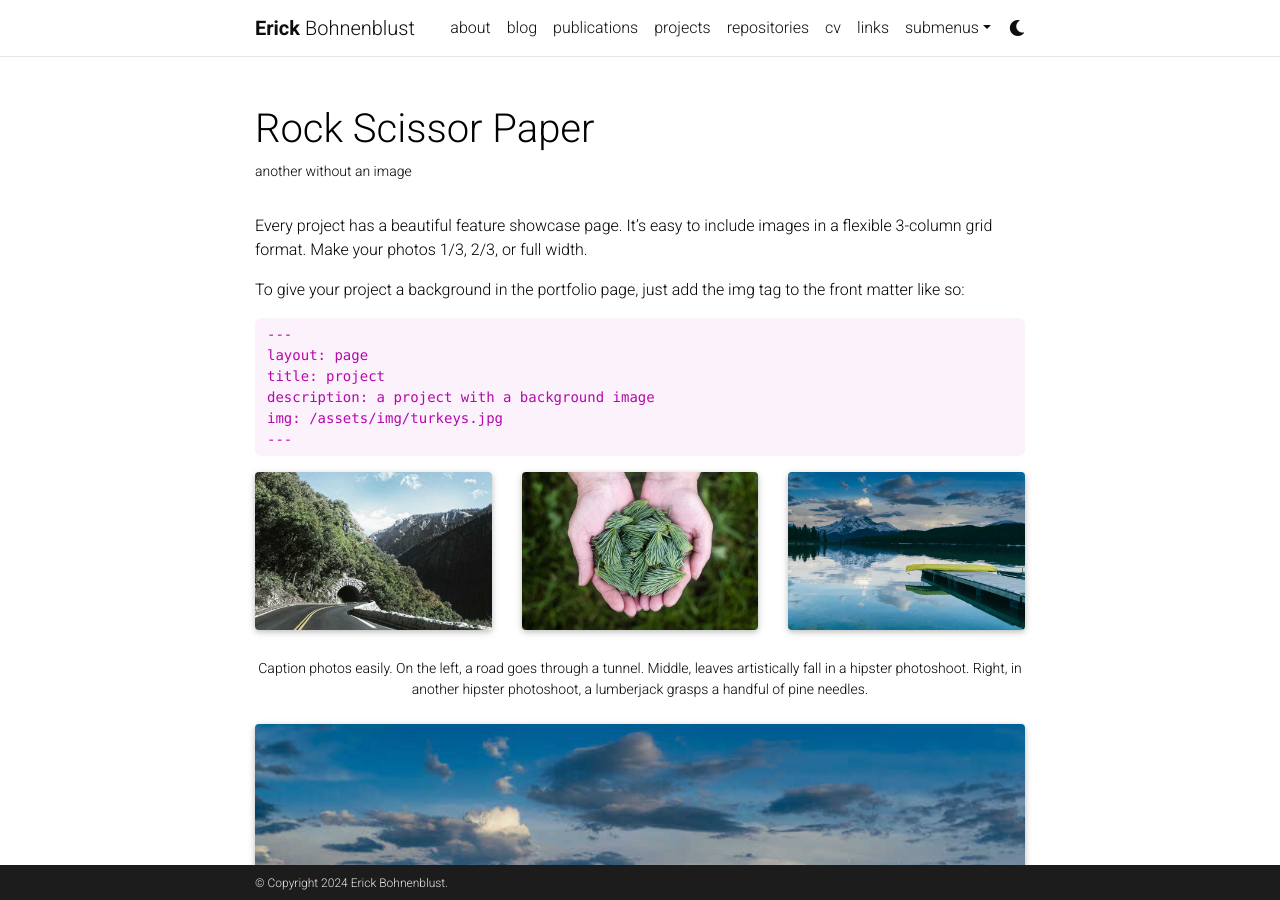
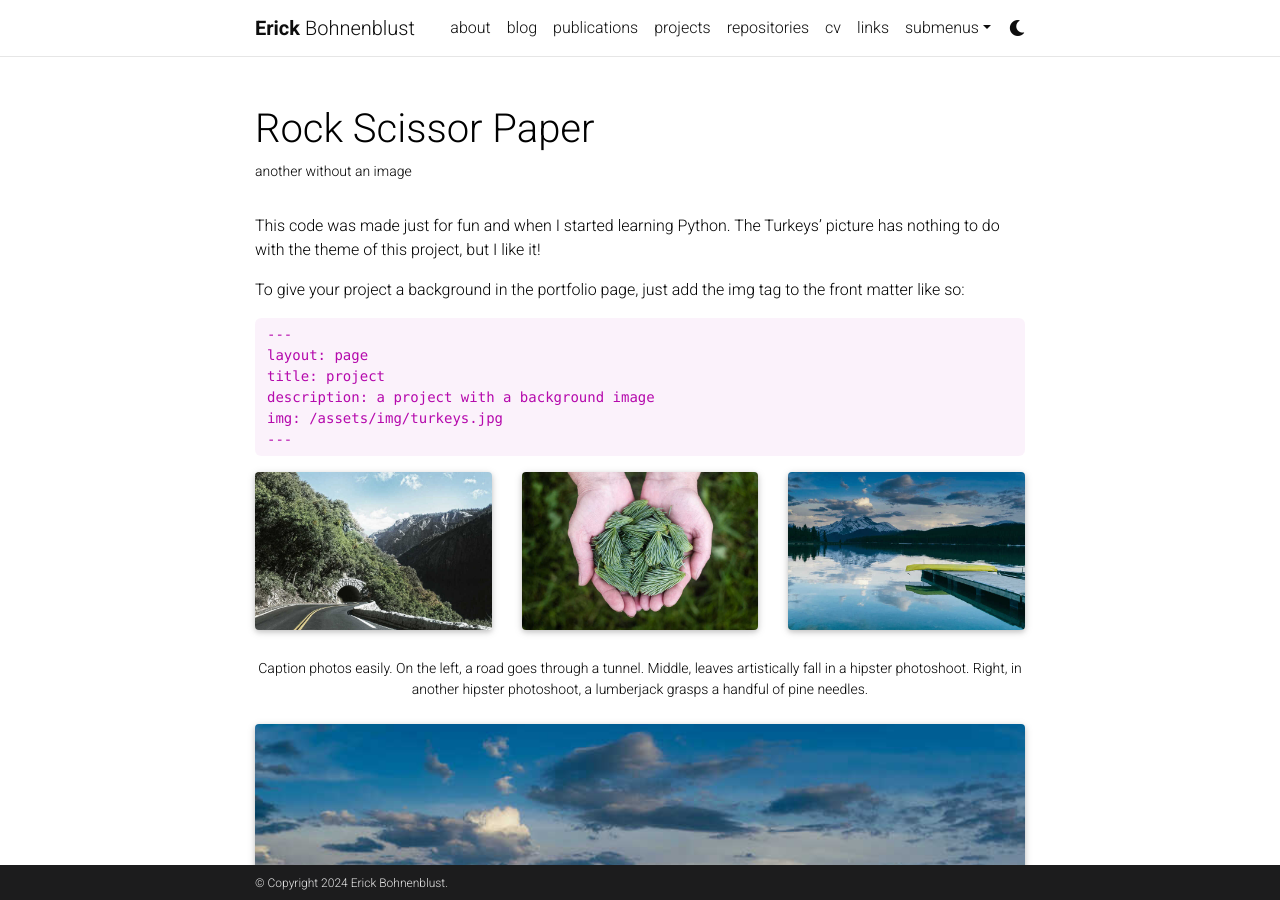
Before and after one commit to ebohnenb/ebohnenb.github.io, a Jekyll site: the page built from _projects/4_project.md, in a window 1280 px wide and 900 px high. Built offline with Jekyll 4.4.1, drawn with Linux system fonts in a browser that asks for light colours; full-size pictures stand in for the smaller copies a plugin makes; comment, search, counter and statistics services are not loaded; a style sheet for code colours, icons or effects is not loaded.

Commit message:
Update 4_project.md

```diff
--- a/_projects/4_project.md
+++ b/_projects/4_project.md
@@ -7,9 +7,7 @@ importance: 3
 category: fun
 ---
 
-Every project has a beautiful feature showcase page.
-It's easy to include images in a flexible 3-column grid format.
-Make your photos 1/3, 2/3, or full width.
+This code was made just for fun and when I started learning Python. The Turkeys' picture has nothing to do with the theme of this project, but I like it!
 
 To give your project a background in the portfolio page, just add the img tag to the front matter like so:
 
```
